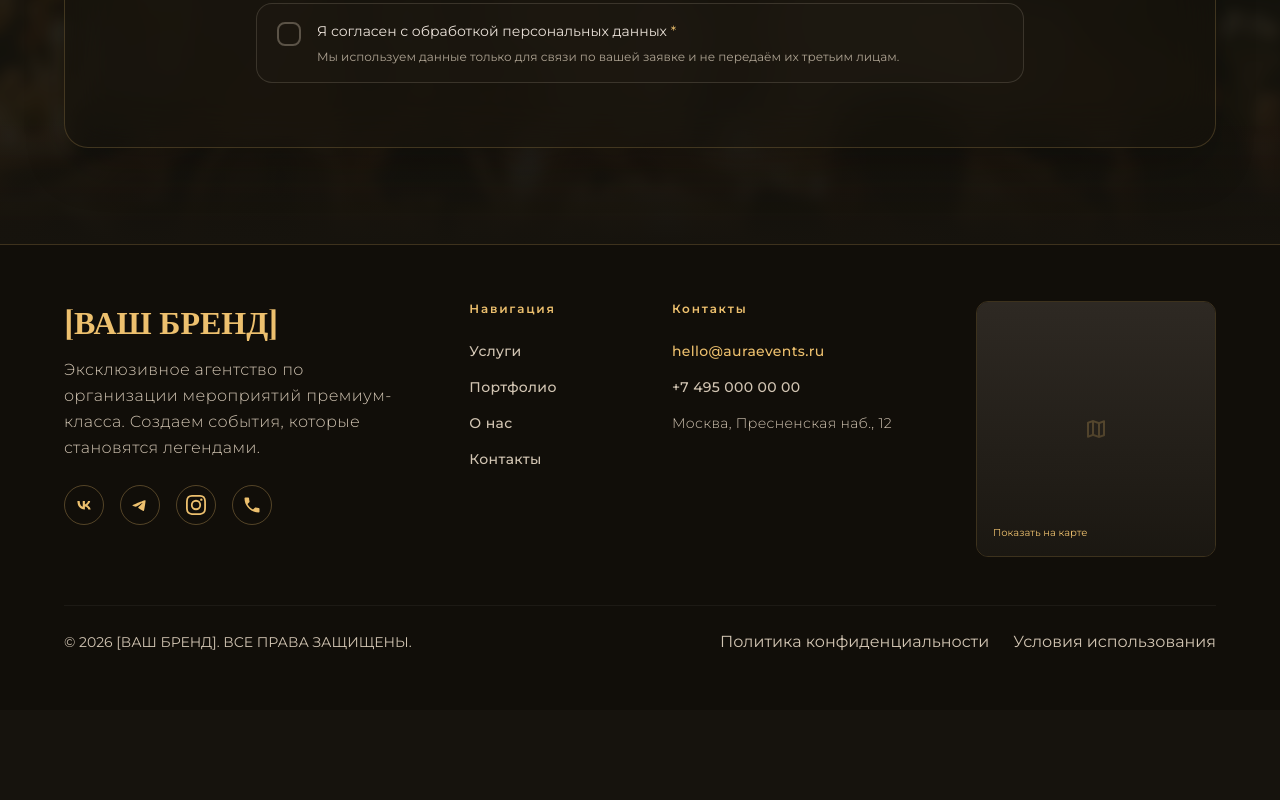
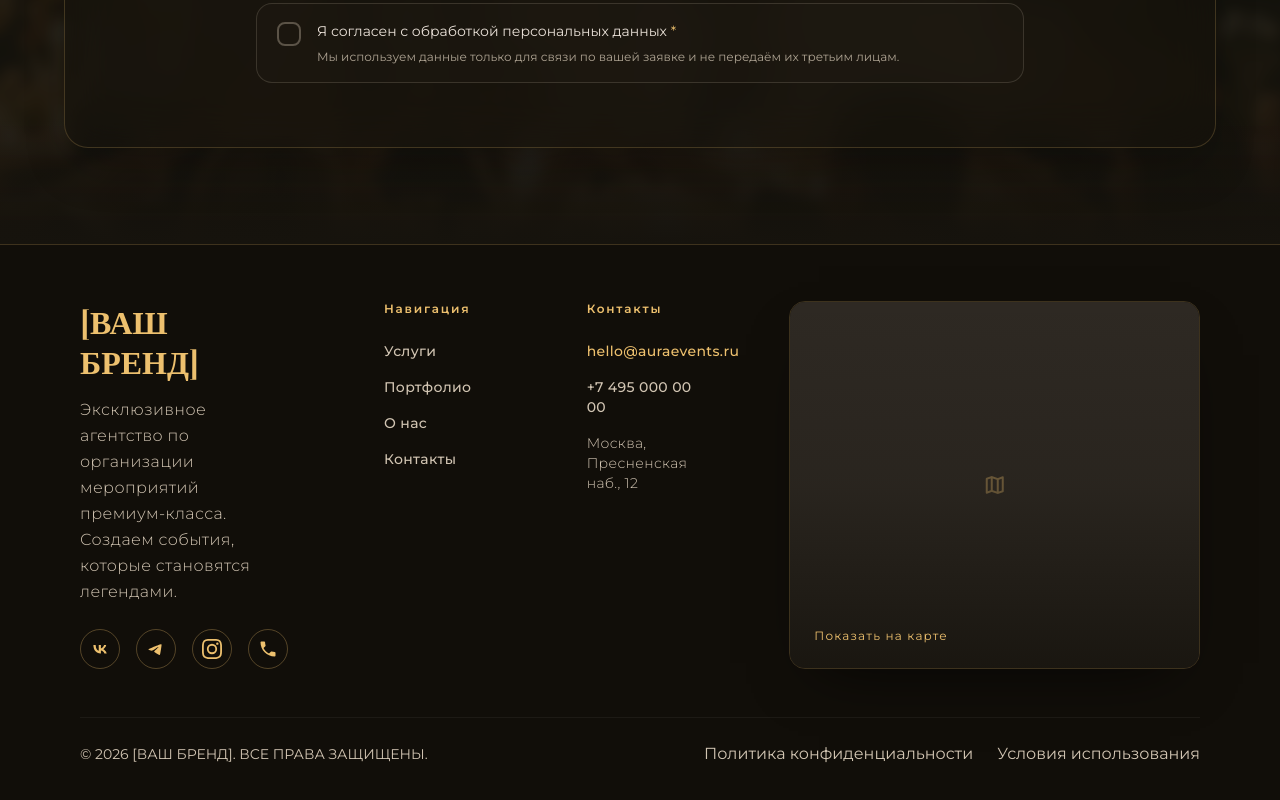
Before and after one commit to kaARAss/Meropriyatiya, a React (Vite) app: page / in a window 1280 px wide. Shown: the part 9828-10628 px from the top of the page. Before the commit the page ends 10538 px from the top, so only its background shows below. Built offline with nearby package versions, Linux system fonts and the light colour scheme; a web font is replaced by a local one.

Commit message:
Add files via upload

```diff
--- a/src/App.tsx
+++ b/src/App.tsx
@@ -641,9 +641,9 @@ export default function App() {
       </main>
 
       {/* Footer */}
-      <footer className="bg-surface-container-lowest w-full py-14 px-margin-mobile md:px-margin-desktop border-t border-primary/20">
-        <div className="grid grid-cols-1 md:grid-cols-12 gap-10 md:gap-x-12 md:gap-y-12 lg:gap-x-16 w-full max-w-container-max mx-auto mb-12">
-          <div className="md:col-span-12 lg:col-span-4 flex flex-col">
+      <footer className="bg-surface-container-lowest w-full py-14 px-margin-mobile md:px-margin-desktop xl:px-20 2xl:px-28 border-t border-primary/20">
+        <div className="grid grid-cols-1 md:grid-cols-12 gap-10 md:gap-x-12 md:gap-y-12 lg:gap-x-16 xl:gap-x-24 w-full mb-12">
+          <div className="md:col-span-12 lg:col-span-3 flex flex-col">
             <div className="font-display-lg text-headline-md text-primary mb-4">[ВАШ БРЕНД]</div>
             <p className="font-body-md text-on-surface-variant mb-6 max-w-sm leading-relaxed font-light tracking-wide">
               Эксклюзивное агентство по организации мероприятий премиум-класса. Создаем события, которые становятся легендами.
@@ -678,22 +678,22 @@ export default function App() {
               <a className="font-body-md text-sm text-on-surface-variant hover:text-primary transition-colors tracking-wide font-medium" href="#about">О нас</a>
               <a className="font-body-md text-sm text-on-surface-variant hover:text-primary transition-colors tracking-wide font-medium" href="#contacts">Контакты</a>
           </div>
-          <div className="md:col-span-4 lg:col-span-3 flex flex-col gap-4">
+          <div className="md:col-span-4 lg:col-span-2 flex flex-col gap-4">
             <span className="font-label-caps text-label-caps text-on-surface mb-2 text-primary">Контакты</span>
             <a className="font-body-md text-sm text-primary hover:text-primary-fixed transition-colors tracking-wide font-medium" href="mailto:hello@auraevents.ru">hello@auraevents.ru</a>
             <a className="font-body-md text-sm text-on-surface-variant hover:text-primary transition-colors tracking-wide font-medium" href="tel:+74950000000">+7 495 000 00 00</a>
             <span className="font-body-md text-sm text-on-surface-variant font-light tracking-wide">Москва, Пресненская наб., 12</span>
           </div>
-          <div className="md:col-span-4 lg:col-span-3 rounded-xl overflow-hidden h-64 md:h-full min-h-[16rem] relative border border-primary/20">
+          <div className="md:col-span-4 lg:col-span-5 rounded-2xl overflow-hidden h-72 md:h-full min-h-[18rem] lg:min-h-[22rem] relative border border-primary/20 shadow-[0_24px_60px_-30px_rgba(0,0,0,0.8)]">
             <div className="absolute inset-0 bg-surface-container-high flex items-center justify-center">
-              <span className="material-symbols-outlined text-primary/40 text-4xl">map</span>
-              <div className="absolute inset-0 bg-gradient-to-t from-background/80 to-transparent flex items-end p-4">
-                <span className="font-label-caps text-primary text-[10px]">Показать на карте</span>
+              <span className="material-symbols-outlined text-primary/40 text-6xl">map</span>
+              <div className="absolute inset-0 bg-gradient-to-t from-background/85 via-background/20 to-transparent flex items-end p-6">
+                <span className="font-label-caps text-primary text-xs tracking-widest">Показать на карте</span>
               </div>
             </div>
           </div>
         </div>
-        <div className="w-full max-w-container-max mx-auto border-t border-white/5 pt-6 flex flex-col md:flex-row md:justify-between md:items-center gap-6">
+        <div className="w-full border-t border-white/5 pt-6 flex flex-col md:flex-row md:justify-between md:items-center gap-6">
           <div className="font-body-md text-sm text-on-surface-variant">
             © 2026 [ВАШ БРЕНД]. ВСЕ ПРАВА ЗАЩИЩЕНЫ.
           </div>
```
